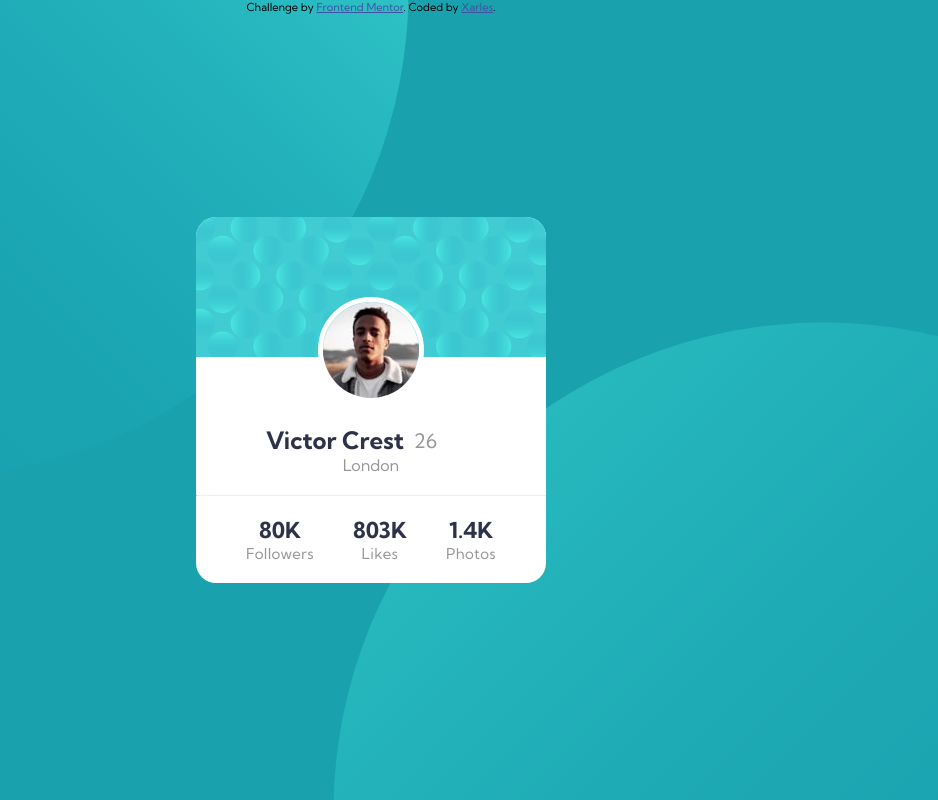
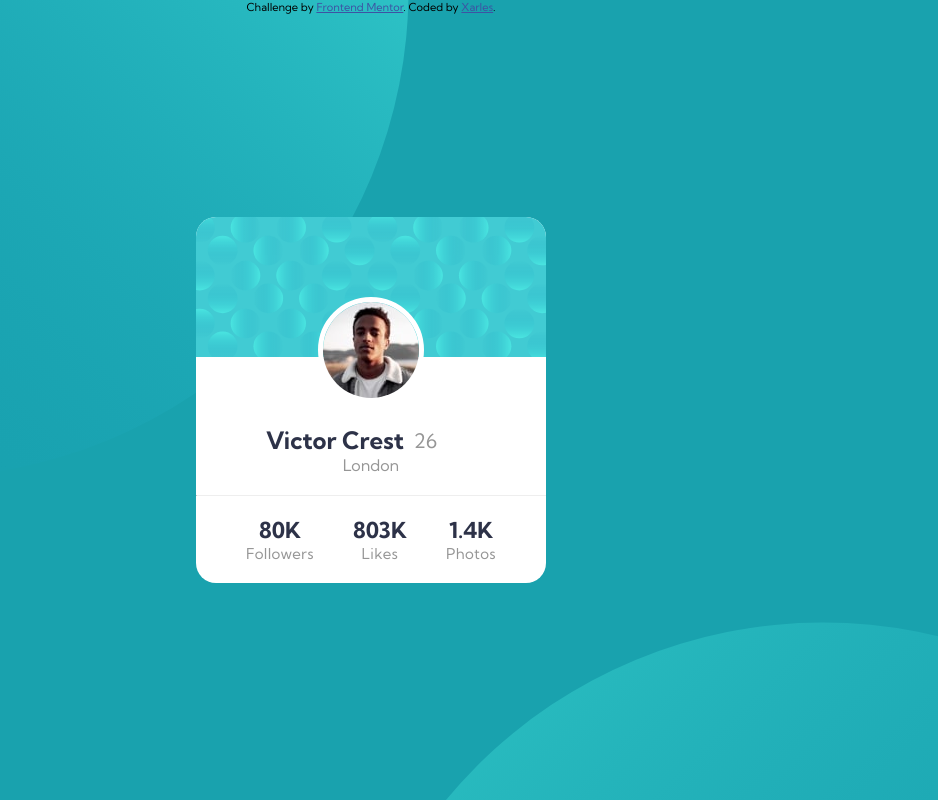
Before and after one commit to Xarles-Xarles/Frontend-Mentor-Profile-card-component, a plain HTML site: page index.html in a window 1280 px wide. Shown: the top 800 px of the page, without its empty margins (269-1207 px from the left). Drawn offline with Linux system fonts and the light colour scheme.

Commit message:
Frontend Mentor (challenge15)

```diff
--- a/style.css
+++ b/style.css
@@ -29,7 +29,7 @@ body{
 
 .bg-bottom{
     position: absolute;
-    bottom: -500px;
+    bottom: -800px;
     right: -300px;
     z-index: -1;
 
```
